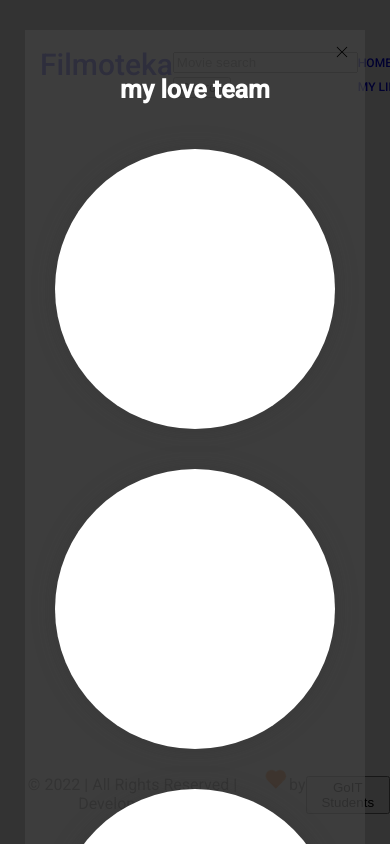
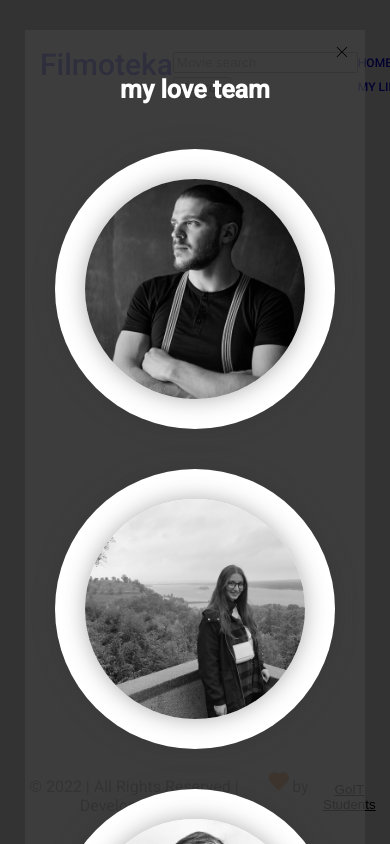
Before and after one commit to PavloPSh/team-07-js-project, a website built with Parcel: page src/index.html in a window 390 px wide. Both pictures are taken after a click on the button "GoIT Students". Shown: the top 844 px of the page. Built offline with nearby package versions, Linux system fonts and the light colour scheme; no server answers.

Commit message:
готово футер

```diff
--- a/src/index.html
+++ b/src/index.html
@@ -69,8 +69,7 @@
         <div class="heart"></div>
         <p class="footer__text">by</p>
 
-      <button type="button" class="footer-copyright--btn" data-modal-open-contacts>
-        <span class="click">Click Me!</span>
+      <button type="button" class="footer__button" data-modal-open-contacts>
         <span>GoIT Students</span>
       </button>
   </footer>
--- a/src/partials/footer-modal.html
+++ b/src/partials/footer-modal.html
@@ -12,7 +12,7 @@
       <div class="main">
         <div class="profile-card">
           <div class="img">
-            <!-- <img src="./images/team/img-1.jpg" /> -->
+            <img src="./images/team/img-1.jpg" />
           </div>
           <div class="caption">
             <h3>Pavlo Psheborovskyi</h3>
@@ -28,7 +28,7 @@
         </div>
         <div class="profile-card">
           <div class="img">
-            <!-- <img src="./images/team/img-2.jpg" /> -->
+            <img src="./images/team/img-2.jpg" />
           </div>
           <div class="caption">
             <h3>Marina Pivovar</h3>
@@ -42,7 +42,7 @@
         </div>
         <div class="profile-card">
           <div class="img">
-            <!-- <img src="../images/team/img-3.png" /> -->
+            <img src="./images/team/img-3.jpg" />
           </div>
           <div class="caption">
             <h3>Kostin Andrii</h3>
@@ -90,7 +90,7 @@
         </div>
         <div class="profile-card">
           <div class="img">
-            <!-- <img src="./images/team/img-6.jpg" /> -->
+            <img src="./images/team/img-6.jpg" />
           </div>
           <div class="caption">
             <h3>Nataly Khoroshun</h3>
--- a/src/sass/_footer.scss
+++ b/src/sass/_footer.scss
@@ -12,30 +12,44 @@
  font-weight: bold;
    color: #fafaff;
 }
+.footer {
+  padding-top: 30px;
+  padding-bottom: 28px;
+  color: #545454;
+  justify-content: center;
+  text-align: center;
+  // align-items: center;
+
+  @media screen and (max-width: 767px) {
+    margin: 0 auto;
+    font-size: 14px;
+    line-height: 1.18;
+  }
+
+  @media screen and (min-width: 768px) {
+    display: flex;
+    font-size: 16px;
+    line-height: 1.14;
+  }
+}
 
 .footer__button{
-  color: #545454;
-  border: none;
-  cursor: pointer;
-  background-color: transparent;
-  text-decoration-line: underline;
+    background-color: transparent;
+    border: none;
+    text-decoration: underline;
 
-  &:hover,
-  &:focus {
-    color: #ff6b08;
-  }
 }
-.click {
-  @media screen and (max-width: 1023px) {
-    display: none;
-  }
-  text-align: left;
-}
+
 .footer__text{
+
     font-weight: 400;
     font-size: 16px;
     line-height: 1.18;
     color: #545454;
+
+    @media screen and (min-width: 768px) {
+      display: flex;
+}
 }
 .heart {
     animation: heartbeat 1s infinite;
```
Also changed, not shown: src/library.html (+3 -1 lines), src/images/team/img-1.jpg (added), src/images/team/img-2.jpg (added), src/images/team/img-3.jpg (added), src/images/team/img-6.jpg (added).
